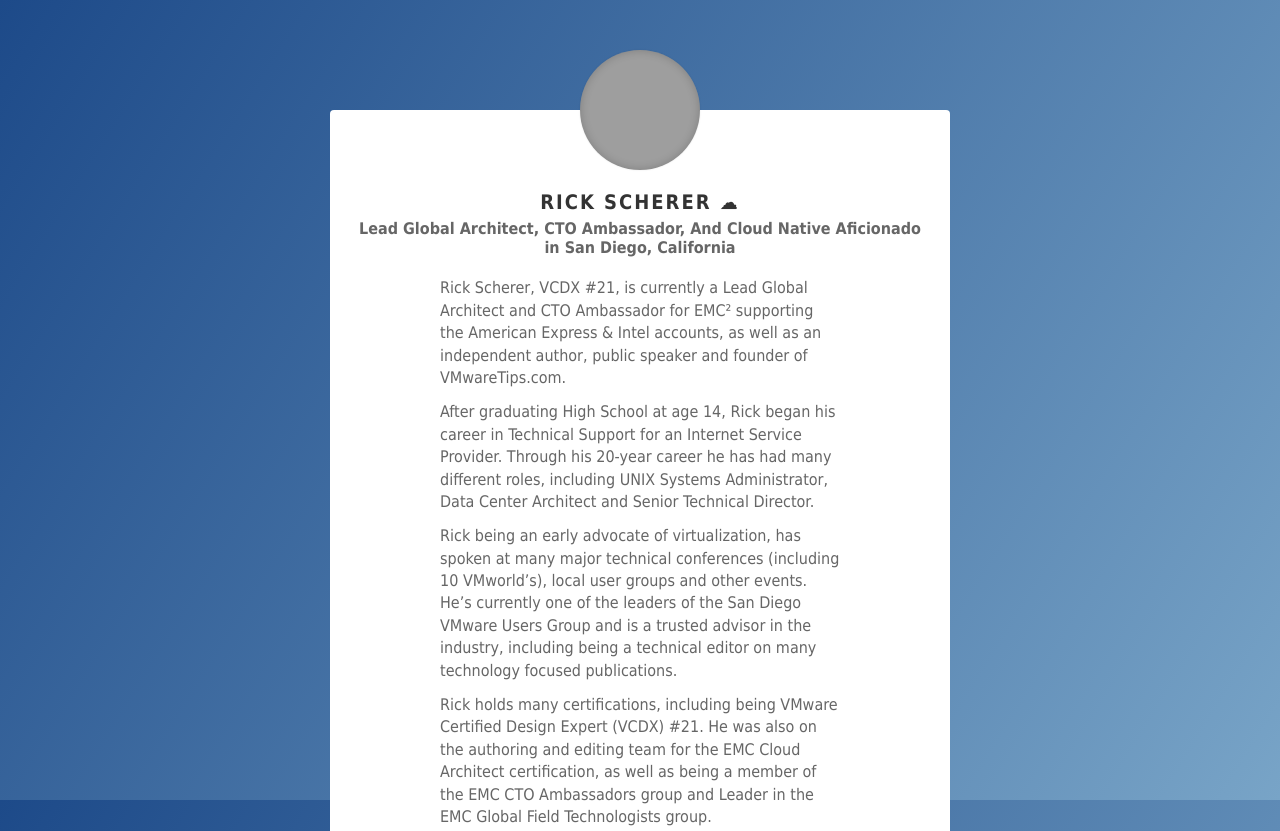
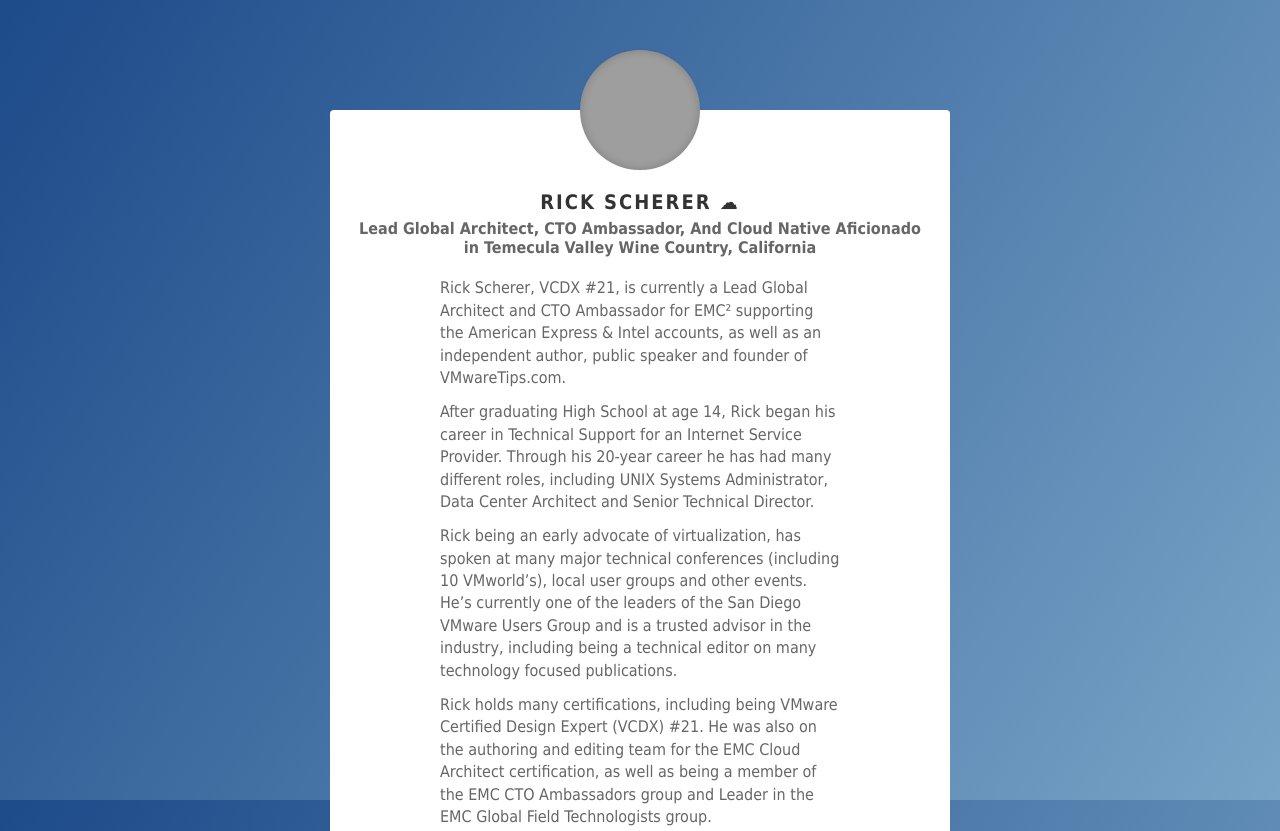
Before and after one commit to rickscherer/www.rickscherer.com, a plain HTML site: page index.html in a window 1280 px wide. Shown: the top 831 px of the page. Drawn offline with Linux system fonts and the light colour scheme; grey boxes are pictures that could not be loaded; a web font is replaced by a local one.

Commit message:
Update index.html

```diff
--- a/index.html
+++ b/index.html
@@ -53,7 +53,11 @@
 <span class="roles" data-reactid="23">
 <span class="role" data-reactid="24">Lead Global Architect, CTO Ambassador, and Cloud Native Aficionado</span>
 </span>
-<span class="location" data-reactid="33"><!-- react-text: 34 -->in <!-- /react-text --><span class="location" data-reactid="35">San Diego, California</span></span></h2>
+<span class="location" data-reactid="33">
+in Temecula Valley Wine Country, California
+</span>
+</span>
+</h2>
 </section>
 </div>
 </div>
```
